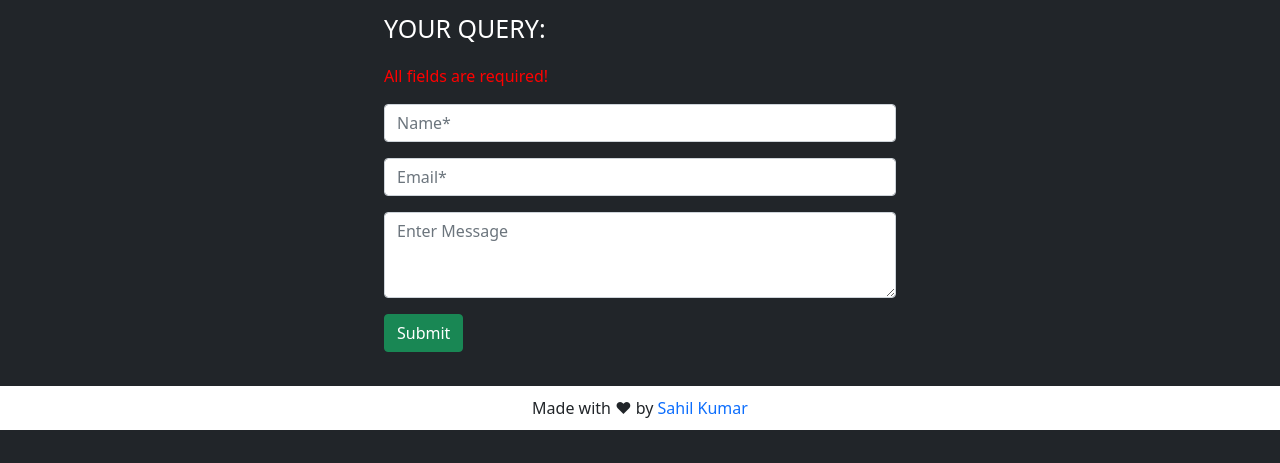
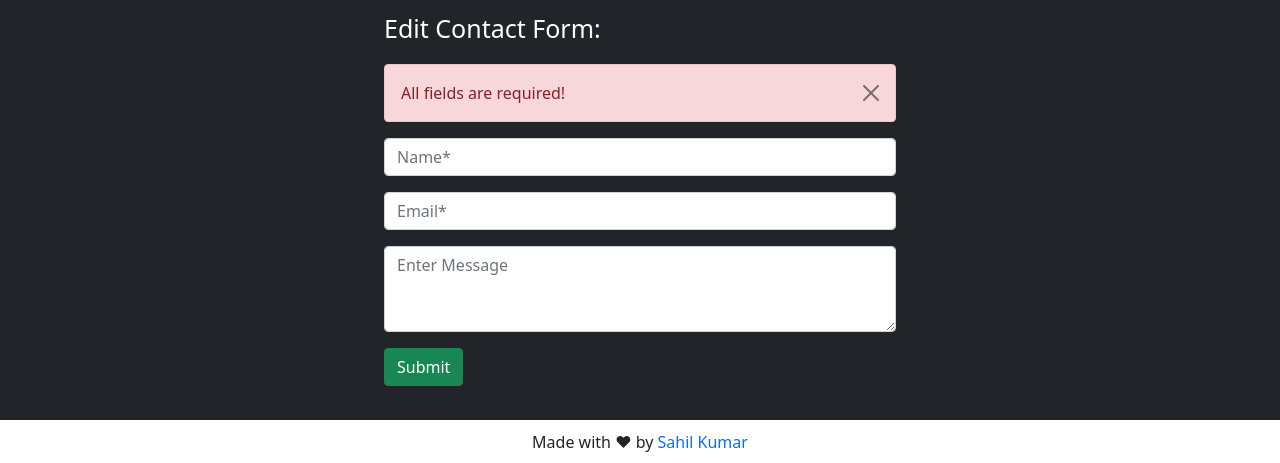
Before and after one commit to secret-sahil/wad-tutorial-revision, a PHP site: page /editcform.php?error=true&edit= in a window 1280 px wide. Shown: the part 56-519 px from the top of the page. Run offline with PHP 8.4, Linux system fonts and the light colour scheme; data that the repository does not hold is empty; some libraries are stand-ins or nearby versions.

Commit message:
edit and delete data from db with PHP

```diff
--- a/assets/css/style.css
+++ b/assets/css/style.css
@@ -65,7 +65,6 @@ table th, table td{
 }
 .cftable p{
     text-align: center;
-    color: red;
     font-size: 20px;
     text-decoration: underline;
 }
--- a/editcform.php
+++ b/editcform.php
@@ -1,37 +1,43 @@
-<?php include 'include/header.php' ?>
-<?php include 'include/nav.php' ?>
 <?php
-require_once "include/db.php";
-$query= $db->prepare('SELECT * from cform where id=:id');
+include "./include/header.php";
+include "./include/db.php";
+$query=$db->prepare('SELECT * from cform where id=?');
 $query->execute(array(
-    ':id'=>$_GET['edit']
+    $_GET['edit']
 ));
-$data= $query->fetch();
+$data=$query->fetch();
 ?>
-<div class="main">
+<body>
+    <!-- Navigation Bar start from here -->
+    <?php include "./include/nav.php" ?>
+    <!-- Nav Bar ended -->
+    <!-- Main start -->
+    <div class="main">
         <div class="myform">
-        <form action="editcform_process.php" method="get">
-                <p class="formhead">YOUR QUERY:</p>
-                <input name='id' value="<?php echo $_GET['edit']; ?>" hidden>
-                <?php if (isset($_GET['sucess'])) { ?>
-                    <p>Submitted Successfully!</p>
+            <form action="editform_process.php" method="get">
+                <p class="formhead">Edit Contact Form:</p>
+                <?php if (isset($_GET['error'])) { ?>
+                    <div class="alert alert-danger alert-dismissible fade show" role="alert">
+                        All fields are required!
+                        <button type="button" class="btn-close" data-bs-dismiss="alert" aria-label="Close"></button>
+                    </div>
                 <?php } ?>
-                <?php if (isset($_GET['error'])) { ?>
-                    <p class="error">All fields are required!</p>
-                <?php } ?>
+                <input name="edit" hidden value='<?php echo $data['id'] ?>'>
                 <div class="mb-3">
-                    <input type="text" value="<?php echo $data[1]; ?>" class="form-control" name="name" placeholder="Name*">
+                    <input type="text" value="<?php echo $data['name'] ?>" class="form-control" name="name" placeholder="Name*">
                 </div>
                 <div class="mb-3">
-                    <input type="email" value="<?php echo $data[2]; ?>" class="form-control" name="mail"  placeholder="Email*">
+                    <input type="email" value="<?php echo $data['email'] ?>" class="form-control" name="mail"  placeholder="Email*">
                 </div>
                 <div class="mb-3">
-                    <textarea class="form-control" name="msg" placeholder="Enter Message" rows="3"><?php echo $data[3]; ?></textarea>
+                    <textarea class="form-control" name="msg" placeholder="Enter Message" rows="3"><?php echo $data['message'] ?></textarea>
                 </div>
                 <button type="submit" class="btn btn-success">Submit</button>
             </form>
         </div>
-</div>
+    </div>
+    <!-- Footer start -->
+    <?php include "./include/footer.php" ?>
+</body>
 
-
-<?php include 'include/footer.php' ?>
+</html>
```
Also changed, not shown: cform_process.php (+4 -4 lines), contactus.php (+8 -2 lines), editform_process.php (renamed from editcform_process.php, +3 -4 lines), viewcform.php (+17 -11 lines).
